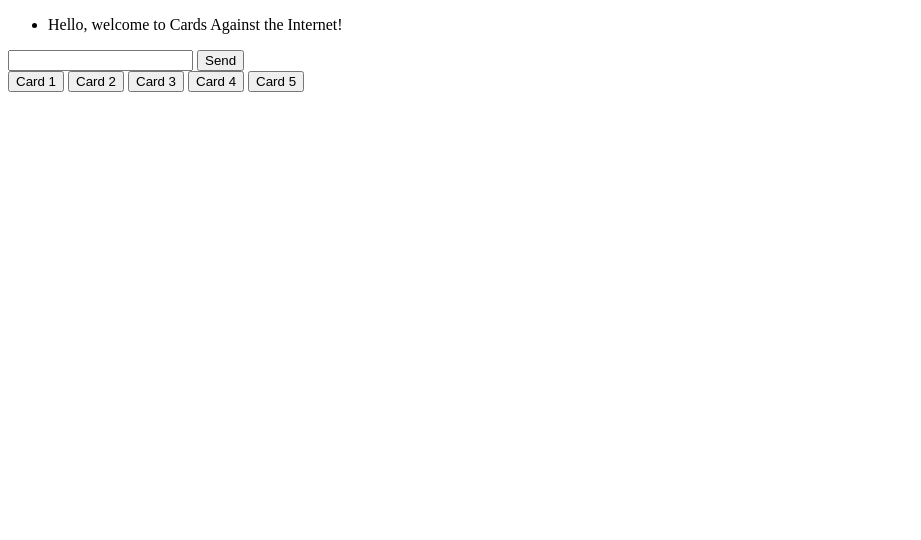
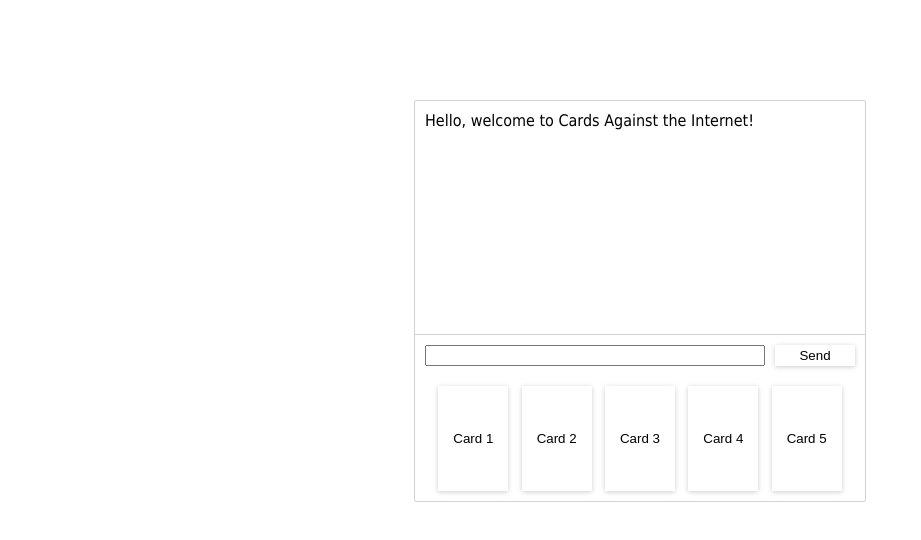
Before and after one commit to samjlaw/cati, a plain HTML site: page client/index.html in a window 1280 px wide. Shown: the whole page, without its empty margins (0-921 px from the left). Drawn offline with nearby package versions, Linux system fonts and the light colour scheme; no server answers.

Commit message:
Added some CSS styling

```diff
--- a/client/index.html
+++ b/client/index.html
@@ -17,11 +17,13 @@
 				</div>
 
 				<div class="card-wrapper">
-					<button id="c1">Card 1</button>
-					<button id="c2">Card 2</button>
-					<button id="c3">Card 3</button>
-					<button id="c4">Card 4</button>
-					<button id="c5">Card 5</button>
+					<form id="card-form">
+						<button id="c1">Card 1</button>
+						<button id="c2">Card 2</button>
+						<button id="c3">Card 3</button>
+						<button id="c4">Card 4</button>
+						<button id="c5">Card 5</button>
+					</form>
 				</div>
 			</div>
 		</div>
--- a/client/src/client.js
+++ b/client/src/client.js
@@ -26,5 +26,5 @@ socket.on('message', (text) => {
 	writeChat(text);
 });
 
-//When button in #chat-form is pressed, do onFormSubmitted function.
+//When button in #chat-form is pressed, do onChatSubmitted function.
 document.querySelector('#chat-form').addEventListener('submit', onChatSubmitted);
--- a/client/styles/main.css
+++ b/client/styles/main.css
@@ -0,0 +1,69 @@
+body {
+	font-family: "Tahoma", sans-serif;
+	margin: 0;
+	padding: 0;
+}
+
+button {
+	color: black;
+	background-color: white;
+	border: none;
+	cursor: pointer;
+	box-shadow: rgba(0,0,0,0.1) 0 1px 6px, rgba(0,0,0,0.1) 0 1px 4px;
+	transition: all 150ms ease-in;
+	outline: none;
+}
+
+button:hover {
+	color: white;
+	background-color: black;
+}
+
+.cati-wrapper {
+	width: 450px;
+	height: 400px;
+	margin: 100px auto;
+	border: 1px solid lightgray;
+	border-radius: 2px;
+	display: flex;
+	flex-direction: column;
+}
+
+#chat-history {
+	list-style: none;
+	margin: 0;
+	padding: 0;
+	flex-grow: 1;
+	border-bottom: 1px solid lightgray;
+	overflow-y: scroll;
+}
+
+#chat-history li {
+	padding: 10px;
+}
+
+.chat-wrapper form {
+	padding: 10px;
+	display: flex;
+}
+
+.chat-wrapper form input {
+	margin: 0 10px 0 0;
+	padding: 0 5px;
+	flex-grow: 1;
+}
+
+.chat-wrapper form button {
+	width: 80px;
+	padding: 3px 15px;
+}
+
+.card-wrapper form {
+	display: flex;
+	justify-content: space-evenly;
+	margin: 10px;
+}
+
+.card-wrapper form button {
+	padding: 45px 15px;
+}
```
